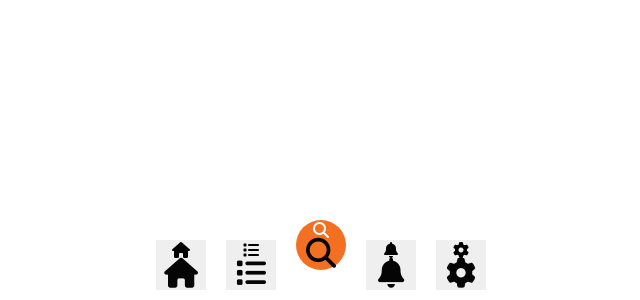
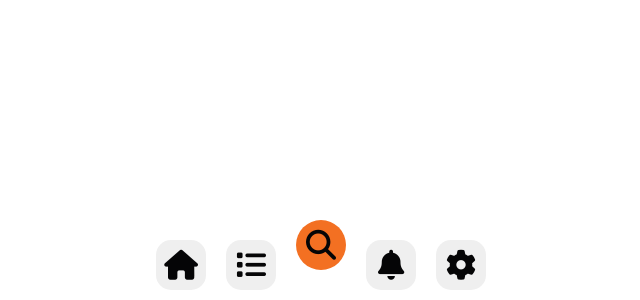
Before and after one commit to Gorst0902/exe202, a React (Create React App) app: page /footer in a window 1280 px wide. Shown: the part 500-800 px from the top of the page, without its empty margins (319-959 px from the left). Built offline with nearby package versions, Linux system fonts and the light colour scheme.

Commit message:
update footer

```diff
--- a/src/pages/Footer/Footer.css
+++ b/src/pages/Footer/Footer.css
@@ -16,6 +16,7 @@
 }
 
 .footer button {
+  border-radius: 15px;
   list-style: none;
   height: 50px;
   width: 50px;
@@ -32,7 +33,7 @@
 .footer i {
   font-size: 30px;
   color: #050506;
-  text-decoration: none;
+  text-decoration: none; /* Loại bỏ gạch chân cho tất cả icon */
 }
 
 .footer .search {
@@ -42,3 +43,8 @@
   color: white;
   box-shadow: 0px 4px 12px 0px;
 }
+
+/* Bỏ gạch xanh dưới các link trong footer */
+.footer a {
+  text-decoration: none;
+}
--- a/src/pages/Footer/Footer.js
+++ b/src/pages/Footer/Footer.js
@@ -5,20 +5,20 @@ export default function Footer() {
   return (
     <div className="footer">
       <div className="footer__content">
-        <button className="fa fa-home">
-          <i className="fa fa-home" />
+        <button>
+          <i className="fa-solid fa-house" />
         </button>
-        <button className="fa fa-list">
-          <i className="fa fa-list" />
+        <button>
+          <i className="fa-solid fa-list" />
         </button>
-        <button className="fa fa-search search">
-          <i className="fa fa-search" />
+        <button className="search">
+          <i className="fa-solid fa-magnifying-glass" />
         </button>
-        <button className="fa fa-bell">
-          <i className="fa fa-bell" />
+        <button>
+          <i className="fa-solid fa-bell" />
         </button>
-        <button className="fa fa-gear">
-          <i className="fa fa-gear" />
+        <button>
+          <i className="fa-solid fa-gear" />
         </button>
       </div>
     </div>
```
